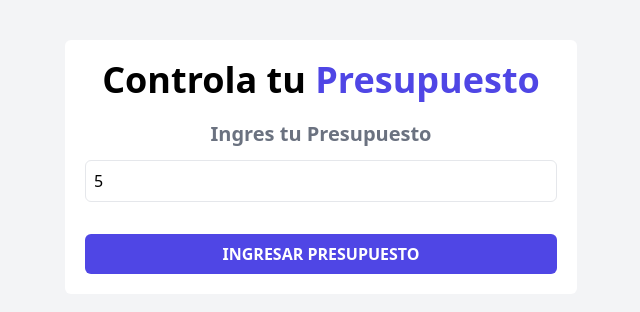
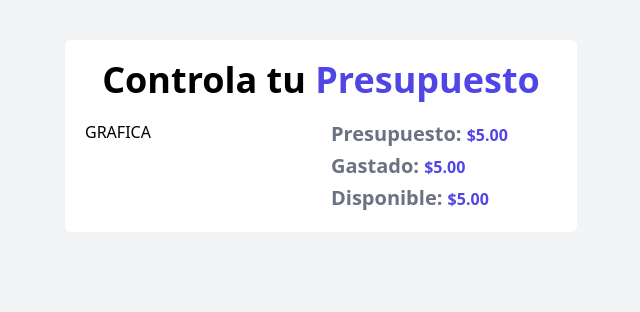
Before and after one commit to AtochePascual-Dev/Control-Presupuesto-React, a React (Vite) app: page / in a window 1280 px wide. Both pictures are taken after typing "5" into the empty fields and a click on the input "Ingresar Presupuesto". Shown: the top 312 px of the page, without its empty margins (319-959 px from the left). Built offline with nearby package versions, Linux system fonts and the light colour scheme.

Commit message:
[FEATURE] controlPresupuesto component

```diff
--- a/src/App.jsx
+++ b/src/App.jsx
@@ -1,9 +1,17 @@
-import { useState } from "react"
+import { useEffect, useState } from "react"
 import Header from "./components/Header"
 import NuevoPresupuesto from "./components/NuevoPresupuesto"
+import ControlPresupuesto from "./components/ControlPresupuesto";
 
 function App() {
   const [presupuesto, setPresupuesto] = useState(0);
+  const [esValidoPresupuesto, setEsValidoPresupuesto] = useState(false);
+
+  useEffect(() => {
+    if (presupuesto > 0) {
+      setEsValidoPresupuesto(true);
+    };
+  }, [presupuesto]);
 
 
   return (
@@ -11,11 +19,18 @@ function App() {
       <Header />
 
       <main className="px-5">
-        <NuevoPresupuesto
-          presupuesto={presupuesto}
-          setPresupuesto={setPresupuesto}
-        />
-
+        {
+          esValidoPresupuesto
+            ?
+            <ControlPresupuesto
+              presupuesto={presupuesto}
+            />
+            :
+            <NuevoPresupuesto
+              presupuesto={presupuesto}
+              setPresupuesto={setPresupuesto}
+            />
+        }
       </main>
 
     </div>
--- /dev/null
+++ b/src/components/ControlPresupuesto.jsx
@@ -0,0 +1,35 @@
+import { formatearCantidad } from "../helpers"
+
+const ControlPresupuesto = ({ presupuesto }) => {
+  return (
+    <div
+      className="grid gap-5 md:grid-cols-2 justify-center"
+    >
+
+      <div
+        className=""
+      >
+        GRAFICA
+      </div>
+
+      <div className="flex flex-col gap-1">
+        <p className="font-semibold text-indigo-600">
+          <span className="text-xl font-bold text-gray-500">Presupuesto: </span>
+          {formatearCantidad(presupuesto)}
+        </p>
+        <p className="font-semibold text-indigo-600">
+          <span className="text-xl font-bold text-gray-500">Gastado: </span>
+          {formatearCantidad(presupuesto)}
+        </p>
+        <p className="font-semibold text-indigo-600">
+          <span className="text-xl font-bold text-gray-500">Disponible: </span>
+          {formatearCantidad(presupuesto)}
+        </p>
+
+      </div>
+
+    </div>
+  )
+}
+
+export default ControlPresupuesto
--- a/src/components/Error.jsx
+++ b/src/components/Error.jsx
@@ -2,7 +2,7 @@ const Error = () => {
 
 
   return (
-    <div className="my-5 p-3 font-bold uppercase text-center rounded-md text-white bg-red-700">
+    <div className="my-5 p-2 font-bold uppercase text-center rounded-md text-white bg-red-700">
       <p>Presupuesto no valido</p>
     </div>
   )
--- a/src/components/NuevoPresupuesto.jsx
+++ b/src/components/NuevoPresupuesto.jsx
@@ -22,20 +22,19 @@ const NuevoPresupuesto = ({ setPresupuesto }) => {
       onSubmit={handleAgregarPresupuesto}
     >
 
-      {error && <Error />}
 
       <label
         htmlFor="presupuesto"
         className="mb-3 block text-xl font-bold text-gray-500 text-center"
       >
-        Ingres tu Presupuesto
+        Ingresa tu Presupuesto
       </label>
 
       <input
         id="presupuesto"
         type="number"
         placeholder="$100"
-        className="w-full mb-8 p-2 border rounded-md outline-none"
+        className="w-full mb-8 p-2 border text-center rounded-md outline-none"
       />
 
       <input
@@ -43,6 +42,9 @@ const NuevoPresupuesto = ({ setPresupuesto }) => {
         type="submit"
         className="w-full p-2 font-bold rounded-md uppercase cursor-pointer text-white bg-indigo-600"
       />
+
+      {error && <Error />}
+
     </form>
   )
 }
--- /dev/null
+++ b/src/helpers/index.jsx
@@ -0,0 +1,10 @@
+const formatearCantidad = (cantidad) => {
+  return cantidad.toLocaleString('en-US', {
+    style: 'currency',
+    currency: 'USD'
+  });
+};
+
+export {
+  formatearCantidad
+}
```
